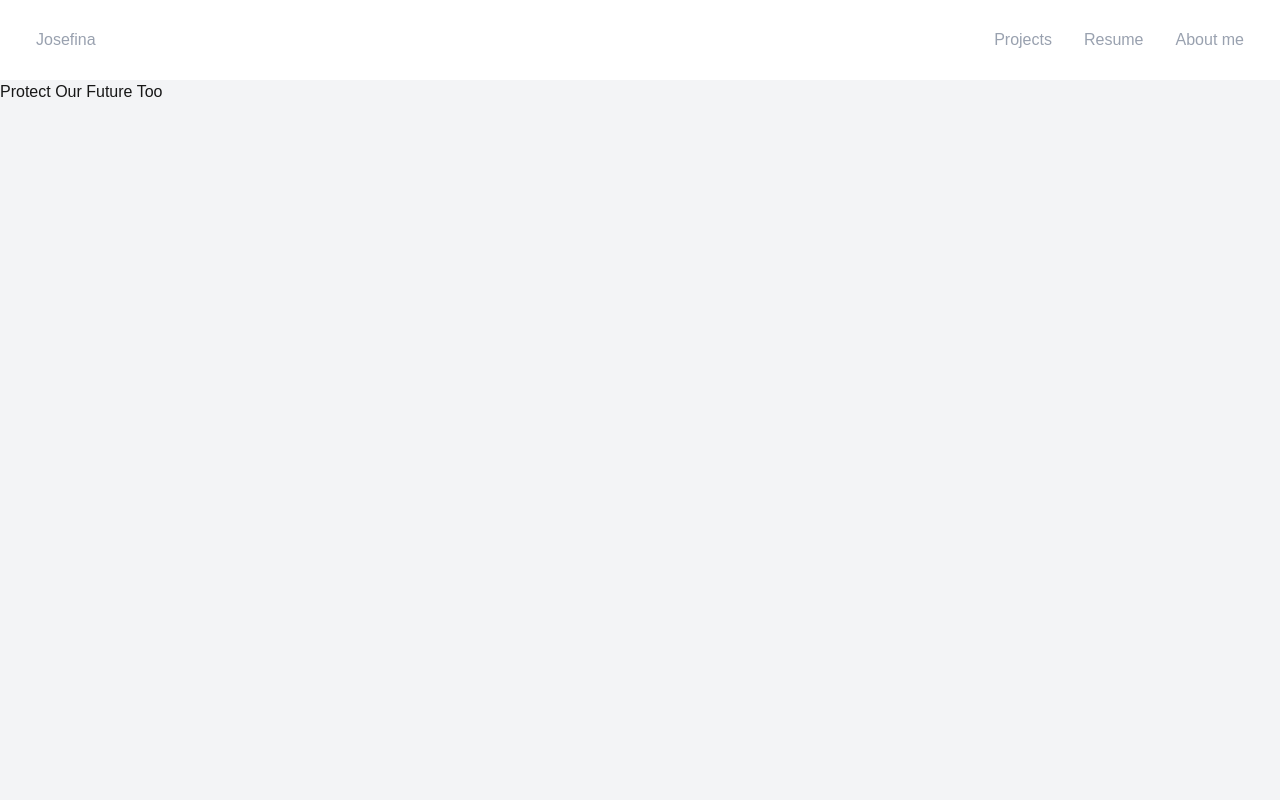
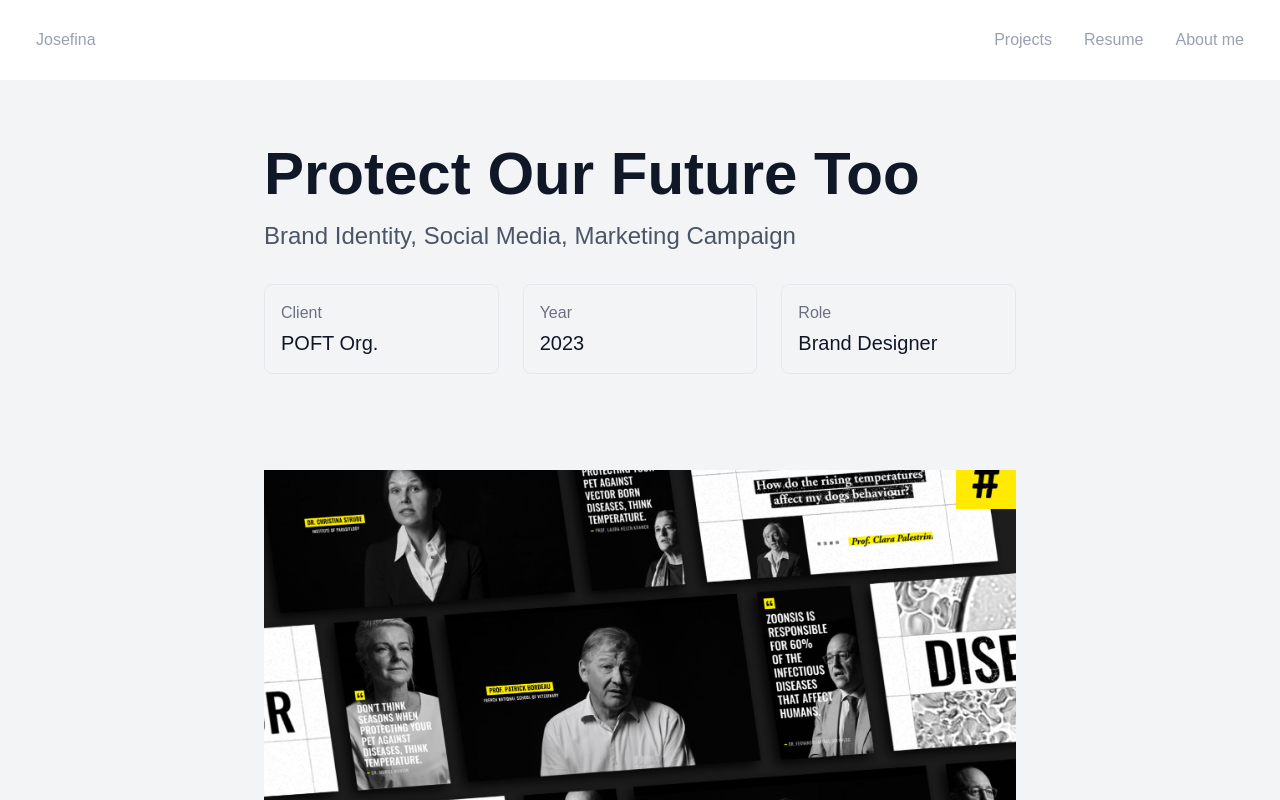
Before and after one commit to tomasfrancizco/portfolio-josefina, a Next.js app: page /projects/protect-our-future-too in a window 1280 px wide. Built offline with nearby package versions, Linux system fonts and the light colour scheme.

Commit message:
added poft page

```diff
--- a/src/app/projects/protect-our-future-too/page.tsx
+++ b/src/app/projects/protect-our-future-too/page.tsx
@@ -1,12 +1,269 @@
 "use client";
+import { useState } from "react";
 import DefaultLayout from "@/components/Layouts/DefaultLayout";
+import Image from "next/image";
+import AnimatedElement from "@/components/AnimatedElement";
+import { FullscreenImageCarousel } from "@/components/ImageCarousel";
+
+const projectImages = {
+  "1": "/projects/poft/Poft-Thumbnail.jpg",
+  "2": "/projects/poft/poft-Logo.jpg",
+  "3": "/projects/poft/poft-Palette.jpg",
+  "4": "/projects/poft/poft-Emails.jpg",
+  "5": "/projects/poft/poft-SM-posts.jpg",
+  "6": "/projects/poft/poft-SM-posts-2.jpg",
+  // Since we don't have enough distinct images, reusing some for the grid
+  "7": "/projects/poft/poft-Logo.jpg",
+  "8": "/projects/poft/poft-Palette.jpg",
+  "9": "/projects/poft/poft-Emails.jpg",
+  "10": "/projects/poft/poft-SM-posts.jpg",
+};
+
+// Convert project images to an array format for the carousel
+const carouselImages = Object.entries(projectImages).map(([key, src]) => ({
+  src,
+  alt: `Protect Our Future Too image ${key}`,
+}));
 
 const ProtectOurFutureTooPage = () => {
+  // State for controlling the carousel
+  const [isCarouselOpen, setIsCarouselOpen] = useState(false);
+  const [currentImageIndex, setCurrentImageIndex] = useState(0);
+
+  // Function to open the carousel with a specific image
+  const openCarousel = (index: number) => {
+    setCurrentImageIndex(index);
+    setIsCarouselOpen(true);
+  };
+
   return (
     <DefaultLayout>
-      <div className="flex flex-col gap-10">
-        <h1>Protect Our Future Too</h1>
+      <div className="flex flex-col items-center text-gray-900">
+        <div className="max-w-[800px] w-full px-4 md:px-6">
+          {/* Title Section */}
+          <section className="py-16">
+            <AnimatedElement>
+              <h1 className="text-4xl md:text-6xl font-bold mb-4">
+                Protect Our Future Too
+              </h1>
+              <p className="text-xl md:text-2xl text-gray-600 mb-8">
+                Brand Identity, Social Media, Marketing Campaign
+              </p>
+              <div className="grid grid-cols-2 md:grid-cols-3 gap-6">
+                <div className="border border-gray-200 rounded-lg p-4">
+                  <p className="text-gray-500 mb-1">Client</p>
+                  <p className="text-xl font-medium">POFT Org.</p>
+                </div>
+                <div className="border border-gray-200 rounded-lg p-4">
+                  <p className="text-gray-500 mb-1">Year</p>
+                  <p className="text-xl font-medium">2023</p>
+                </div>
+                <div className="border border-gray-200 rounded-lg p-4">
+                  <p className="text-gray-500 mb-1">Role</p>
+                  <p className="text-xl font-medium">Brand Designer</p>
+                </div>
+              </div>
+            </AnimatedElement>
+          </section>
+
+          {/* First Image */}
+          <section className="py-8">
+            <AnimatedElement>
+              <div
+                className="relative aspect-video w-full cursor-pointer"
+                onClick={() => openCarousel(0)}
+              >
+                <Image
+                  src={projectImages["1"]}
+                  alt="Protect Our Future Too main image"
+                  fill
+                  className="object-cover"
+                />
+              </div>
+            </AnimatedElement>
+          </section>
+
+          {/* Text Section */}
+          <section className="py-8">
+            <AnimatedElement>
+              <div className="prose prose-lg max-w-none">
+                <p className="mb-4">
+                  Protect Our Future Too is an Awareness campaign for
+                  veterinarians and pet owners (across 20+ countries) created
+                  for MSD Animal Health (Merck) about how warmer and rising
+                  temperatures can affect pets, putting human health at risk.
+                </p>
+              </div>
+            </AnimatedElement>
+          </section>
+
+          {/* Second Image */}
+          <section className="py-8">
+            <AnimatedElement>
+              <div
+                className="relative aspect-video w-full cursor-pointer"
+                onClick={() => openCarousel(1)}
+              >
+                <Image
+                  src={projectImages["2"]}
+                  alt="Protect Our Future Too logo"
+                  fill
+                  className="object-cover"
+                />
+              </div>
+            </AnimatedElement>
+          </section>
+
+          {/* Title */}
+          <section className="py-8">
+            <AnimatedElement>
+              <h2 className="text-3xl md:text-4xl font-bold mb-6">Logo</h2>
+            </AnimatedElement>
+          </section>
+
+          {/* Text Section */}
+          <section className="py-8">
+            <AnimatedElement>
+              <div className="prose prose-lg max-w-none">
+                <p className="mb-4">
+                  We wanted to make pets the voice of the campaign, so it could
+                  help to raise awareness about the impact of rising
+                  temperatures and the importance of taking preventive measures
+                  to protect them. Pets can serve as a powerful symbol of the
+                  need to protect our future and take action to prevent the
+                  spread of zoonotic diseases.
+                </p>
+                <p className="mb-4">
+                  By including the hashtag in the logo, it could increase the
+                  likelihood of it being shared across social media channels,
+                  and users could easily recognize and associate the hashtag
+                  with the campaign.
+                </p>
+              </div>
+            </AnimatedElement>
+          </section>
+
+          {/* Third Image */}
+          <section className="py-8">
+            <AnimatedElement>
+              <div
+                className="relative aspect-video w-full cursor-pointer"
+                onClick={() => openCarousel(2)}
+              >
+                <Image
+                  src={projectImages["3"]}
+                  alt="Protect Our Future Too color palette"
+                  fill
+                  className="object-cover"
+                />
+              </div>
+            </AnimatedElement>
+          </section>
+
+          {/* Fourth Image */}
+          <section className="py-8">
+            <AnimatedElement>
+              <div
+                className="relative aspect-video w-full cursor-pointer"
+                onClick={() => openCarousel(3)}
+              >
+                <Image
+                  src={projectImages["4"]}
+                  alt="Protect Our Future Too email campaigns"
+                  fill
+                  className="object-cover"
+                />
+              </div>
+            </AnimatedElement>
+          </section>
+
+          {/* Fifth Image */}
+          <section className="py-8">
+            <AnimatedElement>
+              <div
+                className="relative aspect-video w-full cursor-pointer"
+                onClick={() => openCarousel(4)}
+              >
+                <Image
+                  src={projectImages["5"]}
+                  alt="Protect Our Future Too social media posts"
+                  fill
+                  className="object-cover"
+                />
+              </div>
+            </AnimatedElement>
+          </section>
+
+          {/* Sixth Image */}
+          <section className="py-8">
+            <AnimatedElement>
+              <div
+                className="relative aspect-video w-full cursor-pointer"
+                onClick={() => openCarousel(5)}
+              >
+                <Image
+                  src={projectImages["6"]}
+                  alt="Protect Our Future Too social media campaign"
+                  fill
+                  className="object-cover"
+                />
+              </div>
+            </AnimatedElement>
+          </section>
+
+          {/* Video Link Section */}
+          <section className="py-8">
+            <AnimatedElement>
+              <div className="prose prose-lg max-w-none">
+                <p className="mb-4 text-xl text-center">
+                  Check some of the videos we made for the campaign{" "}
+                  <a
+                    className="text-blue-500"
+                    href="https://www.youtube.com/watch?v=LEcgpUKvQBQ"
+                    target="_blank"
+                  >
+                    here
+                  </a>
+                  .
+                </p>
+              </div>
+            </AnimatedElement>
+          </section>
+
+          {/* Next Project Section */}
+          <section className="py-16">
+            <AnimatedElement>
+              <div className="text-center mb-10">
+                <p className="text-lg text-gray-600 mb-2">Next Project</p>
+                <h2 className="text-3xl md:text-4xl font-bold">
+                  McDonald&apos;s
+                </h2>
+              </div>
+              <a
+                href="/projects/mcdonalds"
+                className="block relative aspect-video w-full"
+              >
+                <Image
+                  src="/thumbnails/Thumbnail.jpg"
+                  alt="McDonald's"
+                  fill
+                  className="object-cover rounded-lg transition-all duration-300 hover:opacity-90"
+                />
+              </a>
+            </AnimatedElement>
+          </section>
+        </div>
       </div>
+
+      {/* Fullscreen Image Carousel */}
+      {isCarouselOpen && (
+        <FullscreenImageCarousel
+          images={carouselImages}
+          currentIndex={currentImageIndex}
+          onClose={() => setIsCarouselOpen(false)}
+          setCurrentIndex={setCurrentImageIndex}
+        />
+      )}
     </DefaultLayout>
   );
 };
```
